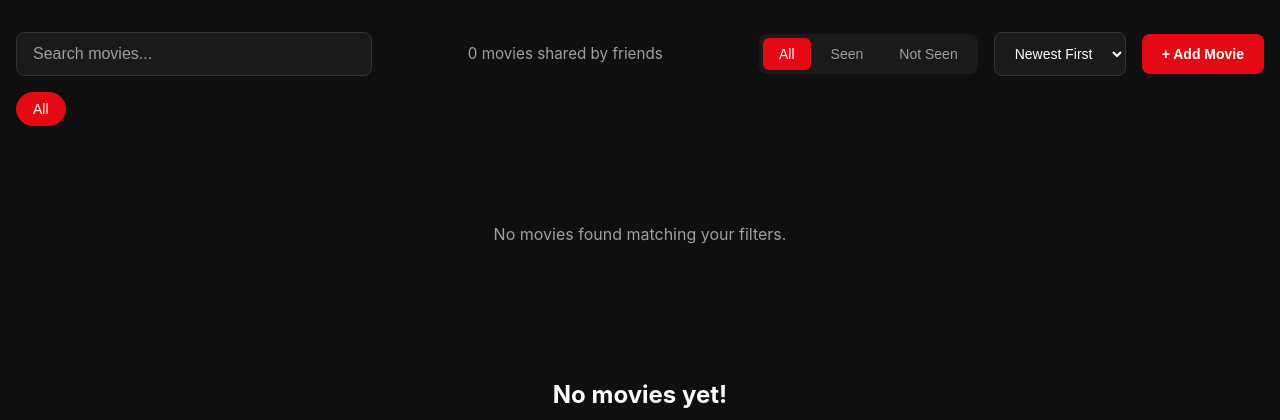
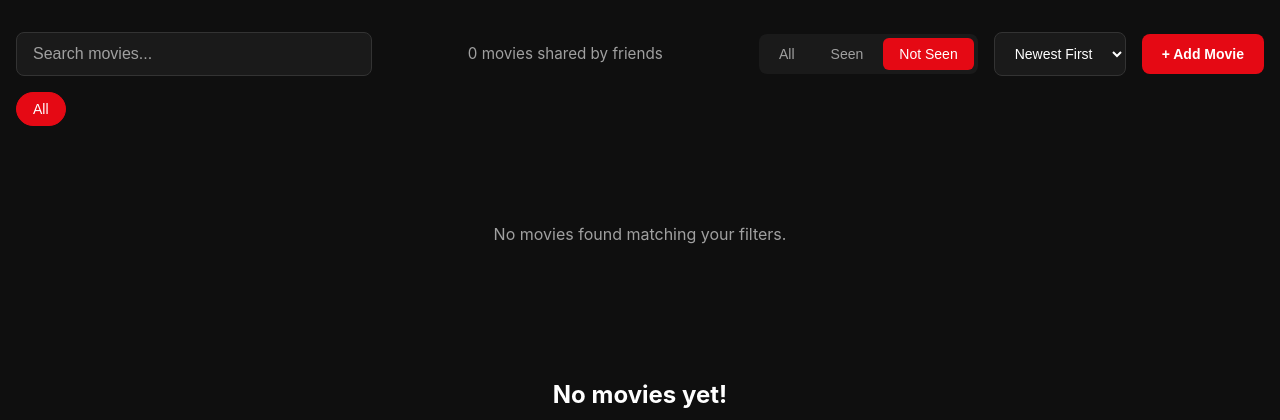
Before and after one commit to MarginallyHarmless/MovieBot, a Flask app: page / in a window 1280 px wide. Shown: the top 420 px of the page. Run offline with Flask 3, Linux system fonts and the light colour scheme; data that the repository does not hold is empty; parts of the project's set-up code (start-up, migrations or seed data) failed here and were passed over.

Commit message:
Default to 'Not Seen' filter on page load
Co-Authored-By: Claude Opus 4.5 <noreply@anthropic.com>

```diff
--- a/web/static/app.js
+++ b/web/static/app.js
@@ -19,7 +19,7 @@ document.addEventListener('DOMContentLoaded', () => {
 
     let currentGenre = 'all';
     let currentSearch = '';
-    let currentSeenFilter = 'all';
+    let currentSeenFilter = 'not-seen';
     let searchTimeout = null;
 
     /**
--- a/web/templates/index.html
+++ b/web/templates/index.html
@@ -21,9 +21,9 @@
                 </div>
                 <p class="movie-count">{{ movies|length }} movies shared by friends</p>
                 <div class="seen-filter">
-                    <button class="filter-btn active" data-filter="all">All</button>
+                    <button class="filter-btn" data-filter="all">All</button>
                     <button class="filter-btn" data-filter="seen">Seen</button>
-                    <button class="filter-btn" data-filter="not-seen">Not Seen</button>
+                    <button class="filter-btn active" data-filter="not-seen">Not Seen</button>
                 </div>
                 <div class="sort-control">
                     <select id="sort-select">
```
